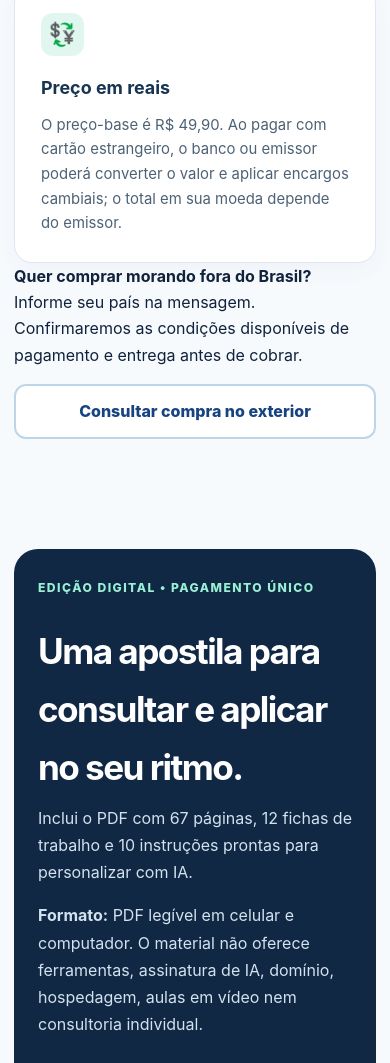
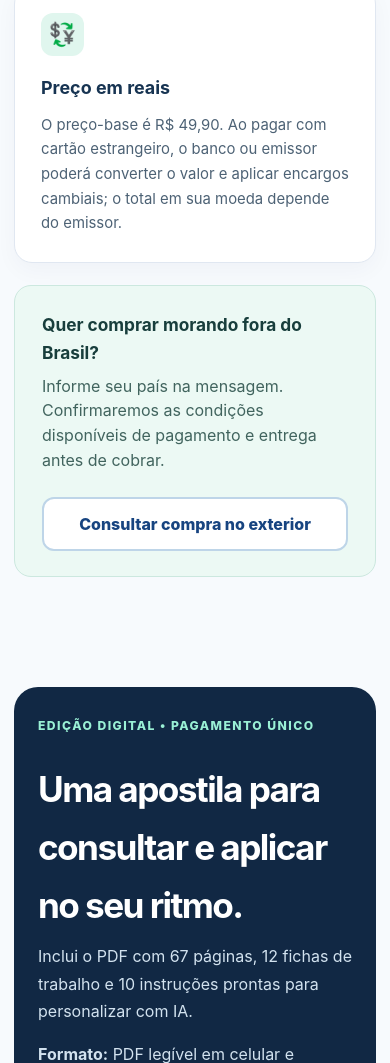
Before and after one commit to rhianmello/criai, a plain HTML site: page apostilas.html in a window 390 px wide. Shown: the part 6674-7737 px from the top of the page. Drawn offline with Linux system fonts and the light colour scheme.

Commit message:
style(criai): bloco internacional responsivo da loja

```diff
--- a/assets/apostilas.css
+++ b/assets/apostilas.css
@@ -63,3 +63,10 @@
 .editorial-home-book{font-size:2rem;display:flex;align-items:center;justify-content:center;width:58px;height:58px;background:white;border:1px solid #cee5dc;border-radius:14px}
 .editorial-home-link{white-space:nowrap;display:inline-flex;justify-content:center;background:#076e63;padding:12px 19px;color:#fff!important;text-decoration:none;border-radius:11px;font-weight:800}
 @media(max-width:650px){.editorial-home-inner{flex-wrap:wrap}.editorial-home-link{width:100%}.editorial-home-copy{align-items:start}.editorial-home-book{width:48px;height:48px;flex-shrink:0}}
+
+/* Atendimento a compradores residentes no exterior */
+.product-international-contact{display:flex;align-items:center;justify-content:space-between;gap:24px;padding:25px 27px;margin-top:22px;border:1px solid #cce8df;border-radius:17px;background:#ecf9f4}
+.product-international-contact strong{font-size:1.08rem;color:#183e3c}
+.product-international-contact p{color:#41645e;line-height:1.55;margin:6px 0 0;max-width:570px}
+.product-international-contact .product-cta{white-space:nowrap;box-shadow:none}
+@media(max-width:750px){.product-international-contact{flex-direction:column;align-items:stretch}.product-international-contact .product-cta{white-space:normal;width:100%}}
```
